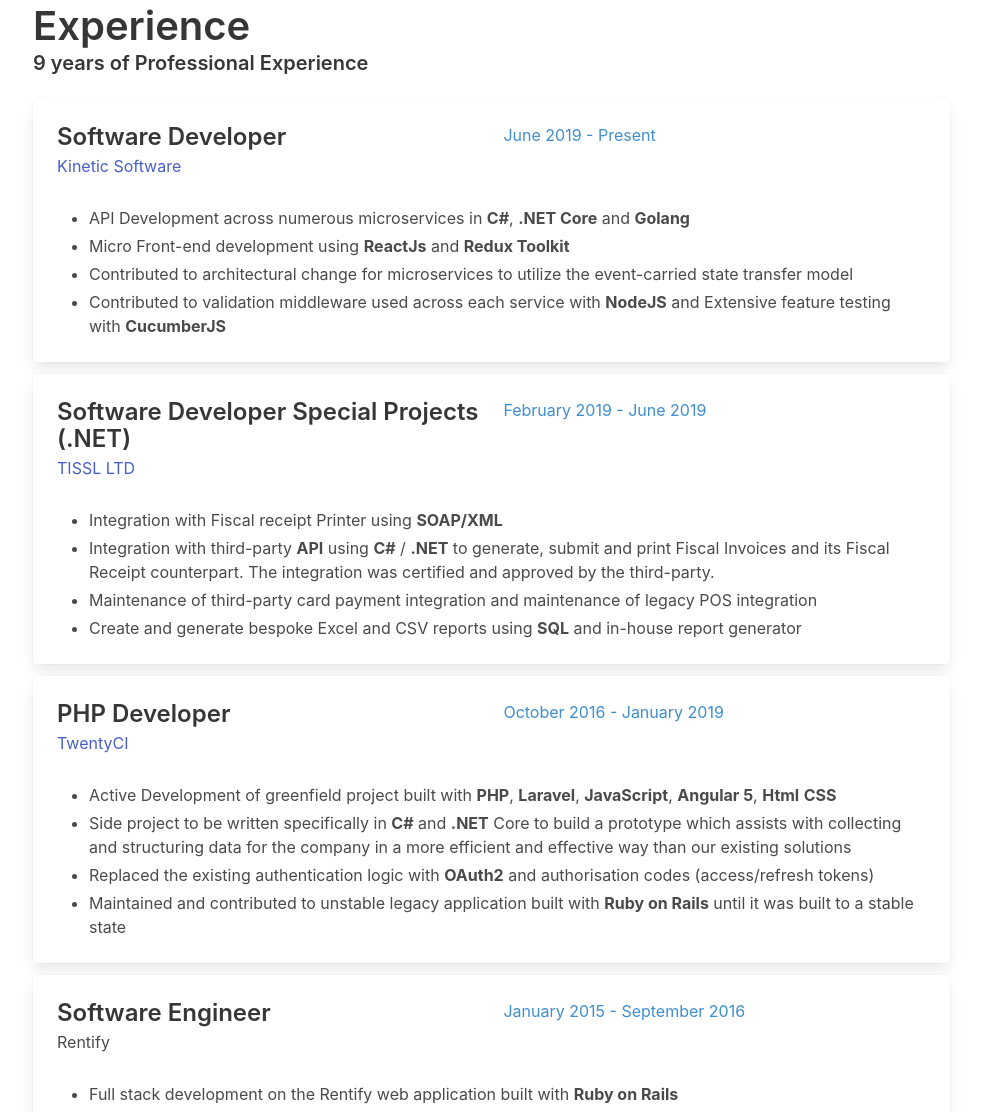
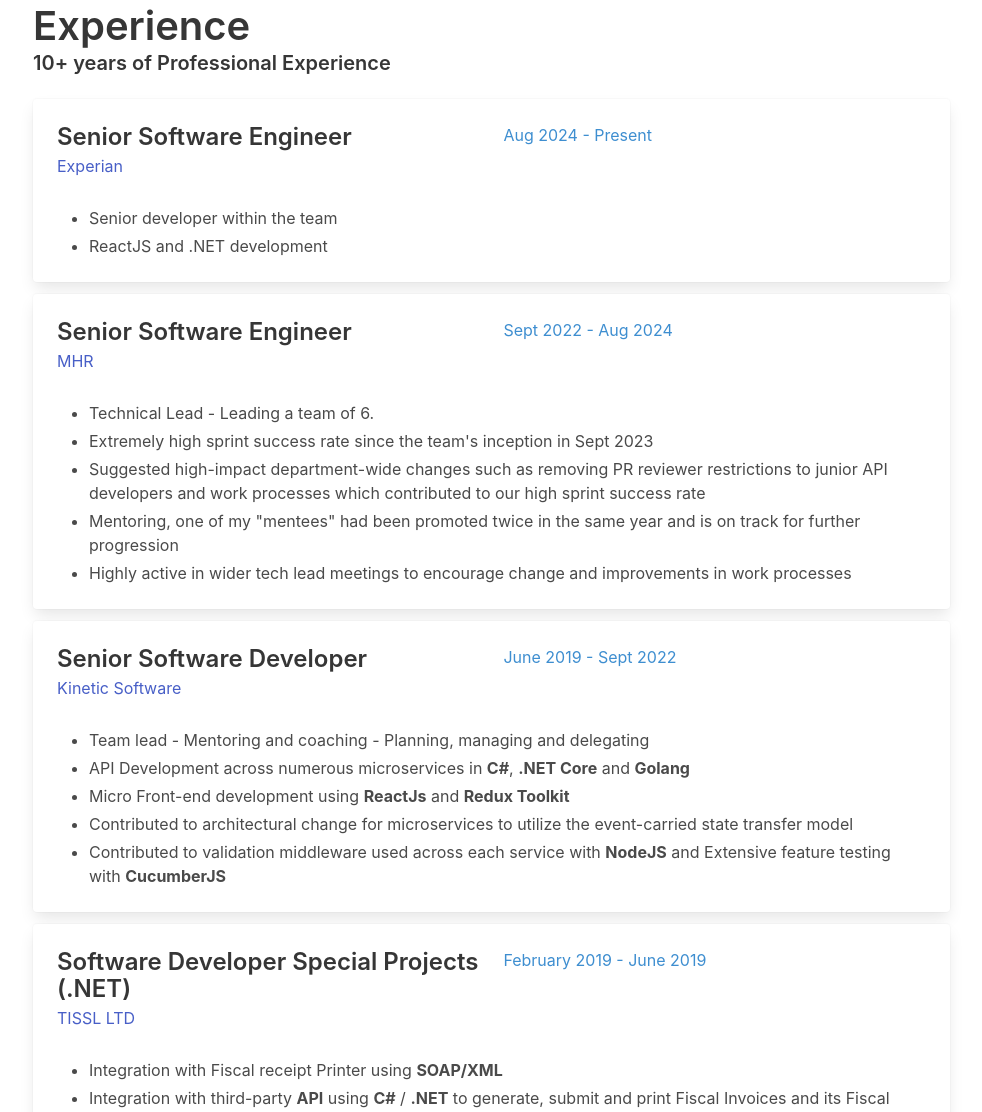
Before and after one commit to jameslieu/personalwebsite, a plain HTML site: page index.html in a window 1280 px wide. Shown: the part 1804-2916 px from the top of the page, without its empty margins (19-1001 px from the left). Drawn offline with nearby package versions, Linux system fonts and the light colour scheme.

Commit message:
[Update] Professional Experience to include MHR and Experian

```diff
--- a/index.html
+++ b/index.html
@@ -137,8 +137,7 @@
               </div>
               <div class="column is-two-thirds-desktop">
                 <p class="mb-3">
-                  A software developer with more than
-                  <b>9 years</b> of professional experience. I've worked with a
+                  A software developer with <b>10+ years</b> of professional experience. I've worked with a
                   variety number of programming languages and technologies and
                   have a <b>strong work ethic</b>.
                 </p>
@@ -250,7 +249,7 @@
           <div class="content">
             <h3 class="title is-2 has-text-centered-mobile">Experience</h3>
             <h4 class="subtitle is-5 has-text-centered-mobile">
-              9 years of Professional Experience
+              10+ years of Professional Experience
             </h4>
             <div class="columns">
               <div class="column is-four-fifths-desktop">
@@ -260,11 +259,9 @@
                       <div class="column">
                         <div class="media">
                           <div class="media-content">
-                            <p class="title is-4 mb-1">Software Developer</p>
+                            <p class="title is-4 mb-1">Senior Software Engineer</p>
                             <p class="is-6">
-                              <a href="https://kineticsoftware.com"
-                                >Kinetic Software</a
-                              >
+                              <a href="https://https://www.experian.co.uk/">Experian</a>
                             </p>
                           </div>
                         </div>
@@ -273,7 +270,7 @@
                         <div class="media">
                           <div class="media-content">
                             <p class="is-4 has-text-info">
-                              June 2019 - Present
+                              Aug 2024 - Present
                             </p>
                           </div>
                         </div>
@@ -281,6 +278,93 @@
                     </div>
                     <div class="content">
                       <ul>
+                        <li>
+                          Senior developer within the team
+                        </li>
+                        <li>
+                          ReactJS and .NET development
+                        </li>
+                      </ul>
+                    </div>
+                  </div>
+                </div>
+                <!-- End Card -->
+
+                <div class="card mb-3">
+                  <div class="card-content">
+                    <div class="columns">
+                      <div class="column">
+                        <div class="media">
+                          <div class="media-content">
+                            <p class="title is-4 mb-1">Senior Software Engineer</p>
+                            <p class="is-6">
+                              <a href="https://mhrglobal.com/uk/en">MHR</a>
+                            </p>
+                          </div>
+                        </div>
+                      </div>
+                      <div class="column">
+                        <div class="media">
+                          <div class="media-content">
+                            <p class="is-4 has-text-info">
+                              Sept 2022 - Aug 2024
+                            </p>
+                          </div>
+                        </div>
+                      </div>
+                    </div>
+                    <div class="content">
+                      <ul>
+                        <li>
+                          Technical Lead - Leading a team of 6.
+                        </li>
+                        <li>
+                          Extremely high sprint success rate since the team's inception in Sept 2023
+                        </li>
+                        <li>
+                          Suggested high-impact department-wide changes such as removing PR reviewer restrictions
+                          to junior API developers and work processes which contributed to our high sprint success rate
+                        </li>
+                        <li>
+                          Mentoring, one of my "mentees" had been promoted twice in the same year and is on track for further progression
+                        </li>
+                        <li>
+                          Highly active in wider tech lead meetings to encourage change and improvements in work processes
+                        </li>
+                      </ul>
+                    </div>
+                  </div>
+                </div>
+                <!-- End Card -->
+
+                <div class="card mb-3">
+                  <div class="card-content">
+                    <div class="columns">
+                      <div class="column">
+                        <div class="media">
+                          <div class="media-content">
+                            <p class="title is-4 mb-1">Senior Software Developer</p>
+                            <p class="is-6">
+                              <a href="https://kineticsoftware.com">Kinetic Software</a>
+                            </p>
+                          </div>
+                        </div>
+                      </div>
+                      <div class="column">
+                        <div class="media">
+                          <div class="media-content">
+                            <p class="is-4 has-text-info">
+                              June 2019 - Sept 2022
+                            </p>
+                          </div>
+                        </div>
+                      </div>
+                    </div>
+                    <div class="content">
+                      <ul>
+                        <li>
+                          Team lead - Mentoring and coaching - Planning, managing and delegating
+                        </li>
                         <li>
                           API Development across numerous microservices in
                           <b>C#</b>, <b>.NET Core</b> and <b>Golang</b>
```
